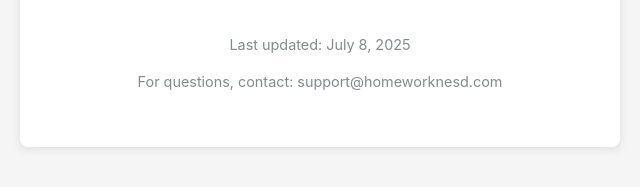
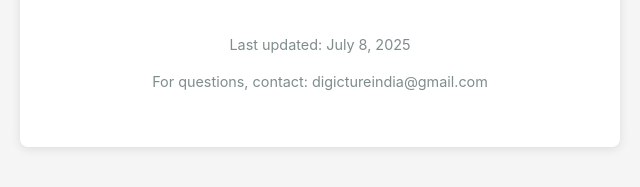
Before and after one commit to Digicture-India/NESD_PrivacyPolicy, a plain HTML site: page index.html in a window 1280 px wide. Shown: the part 561-748 px from the top of the page, 320-960 px from the left. Drawn offline with Linux system fonts and the light colour scheme.

Commit message:
Update index.html

```diff
--- a/index.html
+++ b/index.html
@@ -85,7 +85,8 @@
 
         <div class="footer">
             <p>Last updated: July 8, 2025</p>
-            <p>For questions, contact: support@homeworknesd.com</p>
+            <p>For questions, contact: digictureindia@gmail.com
+</p>
         </div>
     </div>
 </body>
```
